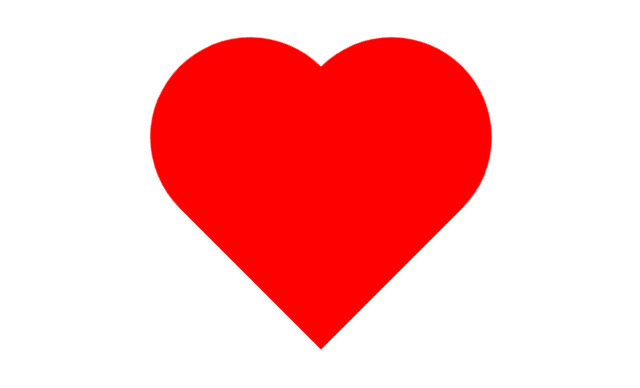
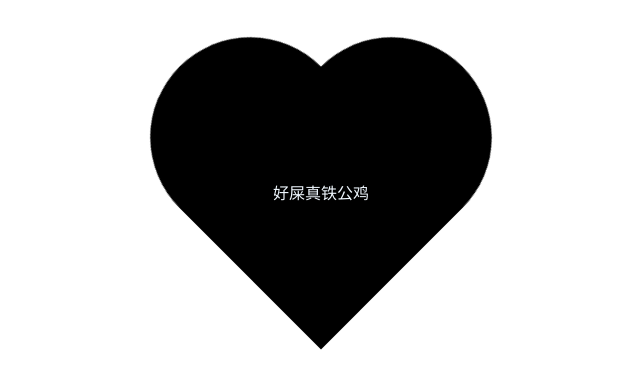
Before and after one commit to canruncanrun/canruncanrun.github.io, a plain HTML site: page index.html in a window 1280 px wide. Shown: the whole page, without its empty margins (319-959 px from the left). Drawn offline with Linux system fonts and the light colour scheme.

Commit message:
Update index.html

```diff
--- a/index.html
+++ b/index.html
@@ -11,12 +11,25 @@
             margin:100px auto ;
             width: 200px;
             height: 200px;
-            background-color: red;
+            background-color: black;
             /* transform-origin: center center; */
 
             position: absolute;
-            left: calc(50% - 100px);
+            left:calc(50% - 100px);
             animation: move 1s linear infinite;
+            color: aliceblue;
+        }
+        p{
+            margin:100px auto ;
+            width: 200px;
+            height: 200px;
+            position: absolute;
+
+            left:calc(50% - 100px);
+            top: 10%;
+            /* animation: move 1s linear infinite; */
+            color: aliceblue;
+            text-align: center;
         }
         div::after {
             position: absolute;
@@ -26,7 +39,7 @@
             display:block;
             width: 200px;
             height: 200px;
-            background-color: red;
+            background-color: black;
             border-radius: 50%;
             /* transform: rotate(45deg); */
         }
@@ -38,7 +51,7 @@
             display: block;
             width: 200px;
             height: 200px;
-            background-color: red;
+            background-color: black;
             border-radius: 50%;
             /* transform: rotate(45deg); */
 
@@ -56,8 +69,10 @@
 </head>
 <body>
 
-        <div></div>
+        <div>
 
+        </div>
+        <p >好屎真铁公鸡</p>
 
 </body>
 </html>
```
